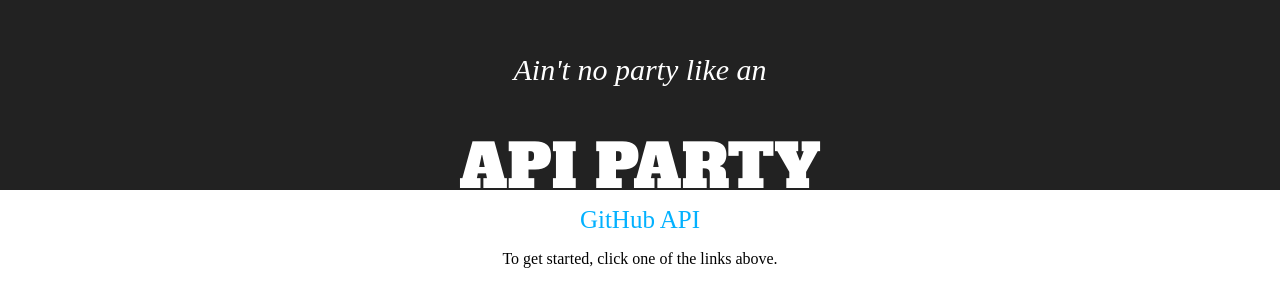
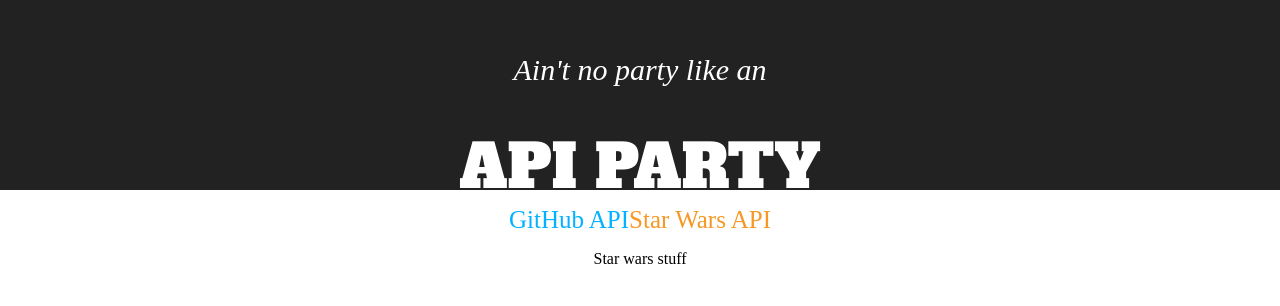
Before and after one commit to cmconrad/api-party, a React (Create React App) app: page /starwars in a window 1280 px wide. Shown: the top 306 px of the page. Built offline with nearby package versions, Linux system fonts and the light colour scheme; a web font is replaced by a local one.

Commit message:
Made a Starwars routing

```diff
--- a/src/App.js
+++ b/src/App.js
@@ -2,6 +2,7 @@
 import { Route, Switch, NavLink } from 'react-router-dom'
 import './App.css';
 import Github from'./Github'
+import Starwars from './Starwars'
 
 class App extends Component {
   render() {
@@ -15,11 +16,13 @@
           <ul className="nav-links">
             <li>
               <NavLink to="/github">GitHub API</NavLink>
+              <NavLink to="/starwars">Star Wars API</NavLink>
             </li>
           </ul>
         </div>
         <Switch>
           <Route path="/github" component={Github}/>
+          <Route path="/starwars" component={Starwars}/>
           <Route render={() => <p>To get started, click one of the links above.</p>}/>
         </Switch>
       </div>
--- /dev/null
+++ b/src/Starwars.js
@@ -0,0 +1,11 @@
+import React, { Component } from 'react'
+import { Route } from 'react-router-dom'
+import './Starwars.css'
+
+class Starwars extends Component{
+    render(){
+        return <p>Star wars stuff</p>
+    }
+}
+
+export default Starwars
```
Also changed, not shown: src/Starwars.css (added).
